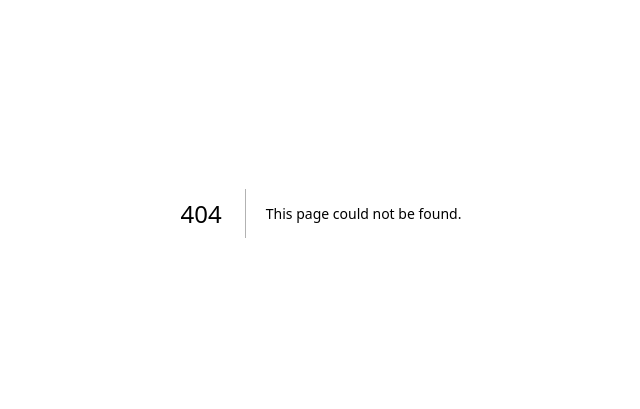
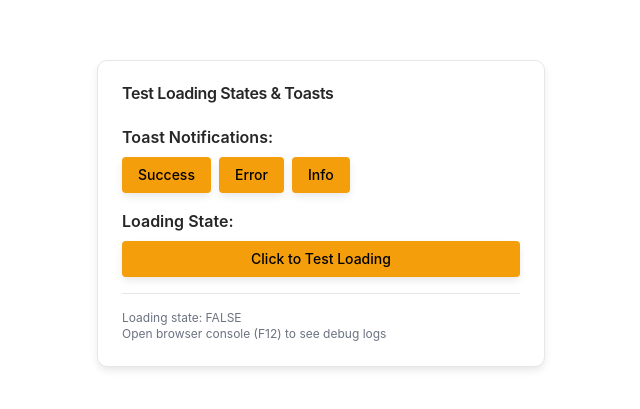
Before and after one commit to Rodriamarog/monitor_judicial, a Next.js app: page /test-toast in a window 1280 px wide. Before the commit this address had no page. Shown: the part 187-596 px from the top of the page, without its empty margins (319-959 px from the left). Built offline with nearby package versions, Linux system fonts and the light colour scheme.

Commit message:
Add test page for loading states and toasts

```diff
--- /dev/null
+++ b/app/test-toast/page.tsx
@@ -0,0 +1,71 @@
+'use client'
+
+import { Button } from '@/components/ui/button'
+import { Card, CardContent, CardHeader, CardTitle } from '@/components/ui/card'
+import { toast } from 'sonner'
+import { Loader2 } from 'lucide-react'
+import { useState } from 'react'
+
+export default function TestToastPage() {
+  const [loading, setLoading] = useState(false)
+
+  return (
+    <div className="min-h-screen flex items-center justify-center p-4">
+      <Card className="w-full max-w-md">
+        <CardHeader>
+          <CardTitle>Test Loading States & Toasts</CardTitle>
+        </CardHeader>
+        <CardContent className="space-y-4">
+          {/* Test Toast Notifications */}
+          <div className="space-y-2">
+            <p className="font-semibold">Toast Notifications:</p>
+            <div className="flex gap-2">
+              <Button onClick={() => toast.success('Success toast!')}>
+                Success
+              </Button>
+              <Button onClick={() => toast.error('Error toast!')}>
+                Error
+              </Button>
+              <Button onClick={() => toast('Info toast!')}>
+                Info
+              </Button>
+            </div>
+          </div>
+
+          {/* Test Loading State */}
+          <div className="space-y-2">
+            <p className="font-semibold">Loading State:</p>
+            <Button
+              onClick={() => {
+                console.log('Button clicked, setting loading to true')
+                setLoading(true)
+                setTimeout(() => {
+                  console.log('Setting loading to false')
+                  setLoading(false)
+                  toast.success('Loading complete!')
+                }, 2000)
+              }}
+              disabled={loading}
+              className="w-full"
+            >
+              {loading ? (
+                <span className="flex items-center justify-center gap-2">
+                  <Loader2 className="h-5 w-5 animate-spin" />
+                  <span>Loading...</span>
+                </span>
+              ) : (
+                'Click to Test Loading'
+              )}
+            </Button>
+          </div>
+
+          {/* Debug Info */}
+          <div className="text-xs text-muted-foreground border-t pt-4">
+            <p>Loading state: {loading ? 'TRUE' : 'FALSE'}</p>
+            <p>Open browser console (F12) to see debug logs</p>
+          </div>
+        </CardContent>
+      </Card>
+    </div>
+  )
+}
```
